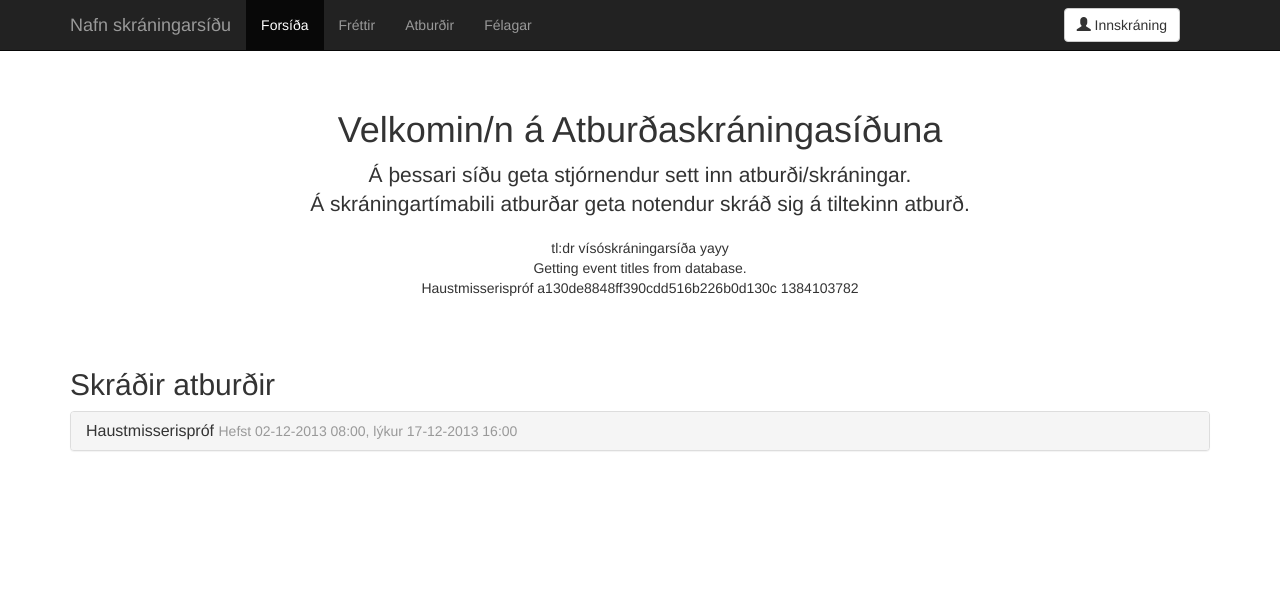
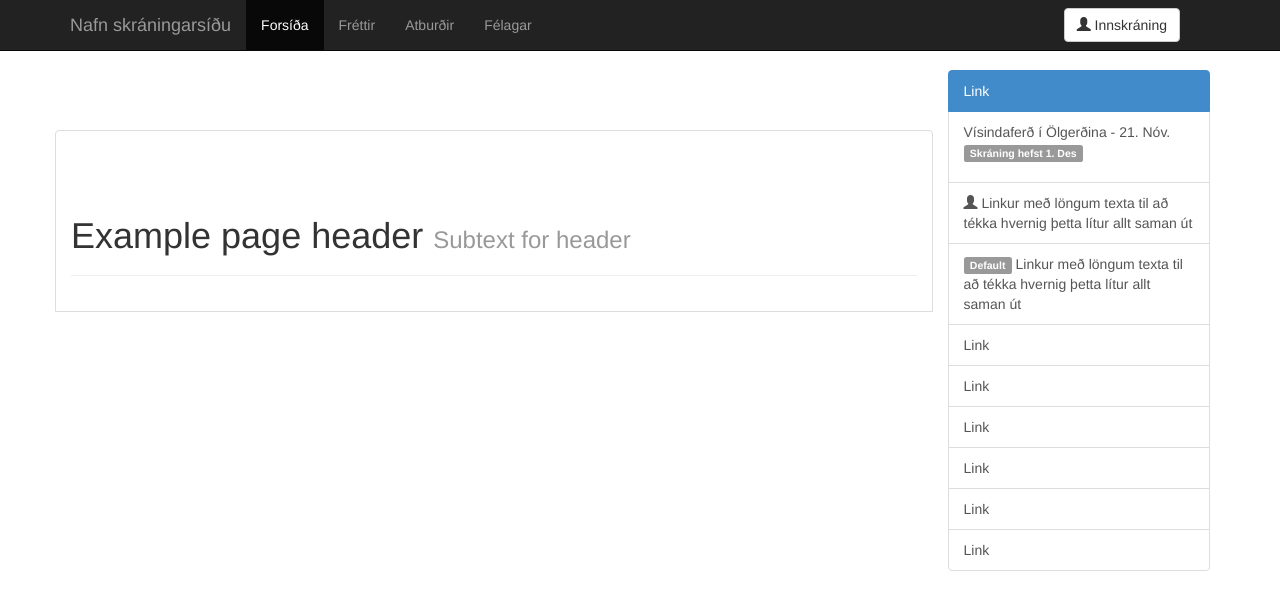
Before and after one commit to Loknar/atburdaskraning, a PHP site: page /vefforritun/ in a window 1280 px wide. Shown: the top 610 px of the page. Run offline with PHP 8.4, Linux system fonts and the light colour scheme; data comes from the database, SQL or seed files in the repository.

Commit message:
vinna í index
óklára', bara að commita for the luls

```diff
--- a/css/main.css
+++ b/css/main.css
@@ -5,3 +5,132 @@ body {
   padding: 40px 15px;
   text-align: center;
 }
+
+.bs-example {
+  position: relative;
+  padding: 45px 15px 15px;
+  margin: 0 -15px 15px;
+  background-color: #fafafa;
+  box-shadow: inset 0 3px 6px rgba(0,0,0,.05);
+  border-color: #e5e5e5 #eee #eee;
+  border-style: solid;
+  border-width: 1px 0;
+}
+
+.bs-example + .highlight {
+  margin: -15px -15px 15px;
+  border-radius: 0;
+  border-width: 0 0 1px;
+}
+
+/* Make the examples and snippets not full-width */
+@media (min-width: 768px) {
+  .bs-example {
+    margin-left: 0;
+    margin-right: 0;
+    background-color: #fff;
+    border-width: 1px;
+    border-color: #ddd;
+    border-radius: 4px 4px 0 0;
+    box-shadow: none;
+  }
+  .bs-example + .highlight {
+    margin-top: -16px;
+    margin-left: 0;
+    margin-right: 0;
+    border-width: 1px;
+    border-bottom-left-radius: 4px;
+    border-bottom-right-radius: 4px;
+  }
+}
+
+/* Undo width of container */
+.bs-example .container {
+  width: auto;
+}
+
+/* Tweak content of examples for optimum awesome */
+.bs-example > p:last-child,
+.bs-example > ul:last-child,
+.bs-example > ol:last-child,
+.bs-example > blockquote:last-child,
+.bs-example > .form-control:last-child,
+.bs-example > .table:last-child,
+.bs-example > .navbar:last-child,
+.bs-example > .jumbotron:last-child,
+.bs-example > .alert:last-child,
+.bs-example > .panel:last-child,
+.bs-example > .list-group:last-child,
+.bs-example > .well:last-child,
+.bs-example > .progress:last-child,
+.bs-example > .table-responsive:last-child > .table {
+  margin-bottom: 0;
+}
+.bs-example > p > .close {
+  float: none;
+}
+
+/* Typography */
+.bs-example-type .table .info {
+  color: #999;
+  vertical-align: middle;
+}
+.bs-example-type .table td {
+  padding: 15px 0;
+  border-color: #eee;
+}
+.bs-example-type .table tr:first-child td {
+  border-top: 0;
+}
+.bs-example-type h1,
+.bs-example-type h2,
+.bs-example-type h3,
+.bs-example-type h4,
+.bs-example-type h5,
+.bs-example-type h6 {
+  margin: 0;
+}
+
+/* Images */
+.bs-example > .img-circle,
+.bs-example > .img-rounded,
+.bs-example > .img-thumbnail {
+  margin: 5px;
+}
+
+/* Tables */
+.bs-example > .table-responsive > .table {
+  background-color: #fff;
+}
+
+/* Buttons */
+.bs-example > .btn,
+.bs-example > .btn-group {
+  margin-top: 5px;
+  margin-bottom: 5px;
+}
+.bs-example > .btn-toolbar + .btn-toolbar {
+  margin-top: 10px;
+}
+
+/* Forms */
+.bs-example-control-sizing select,
+.bs-example-control-sizing input[type="text"] + input[type="text"] {
+  margin-top: 10px;
+}
+.bs-example-form .input-group {
+  margin-bottom: 10px;
+}
+.bs-example > textarea.form-control {
+  resize: vertical;
+}
+
+/* List groups */
+.bs-example > .list-group {
+  max-width: 400px;
+}
+
+/* Navbars */
+.bs-example .navbar:last-child {
+  margin-bottom: 0;
+}
--- /dev/null
+++ b/css/offcanvas.css
@@ -0,0 +1,50 @@
+/*
+ * Style tweaks
+ * --------------------------------------------------
+ */
+html {
+  overflow-x: hidden; /* Prevent scroll on narrow devices */
+}
+body {
+  padding-top: 70px;
+}
+footer {
+  padding: 30px 0;
+}
+
+/*
+ * Off Canvas
+ * --------------------------------------------------
+ */
+@media screen and (max-width: 767px) {
+  .row-offcanvas {
+    position: relative;
+    -webkit-transition: all 0.25s ease-out;
+    -moz-transition: all 0.25s ease-out;
+    transition: all 0.25s ease-out;
+  }
+
+  .row-offcanvas-right
+  .sidebar-offcanvas {
+    right: -50%; /* 6 columns */
+  }
+
+  .row-offcanvas-left
+  .sidebar-offcanvas {
+    left: -50%; /* 6 columns */
+  }
+
+  .row-offcanvas-right.active {
+    right: 50%; /* 6 columns */
+  }
+
+  .row-offcanvas-left.active {
+    left: 50%; /* 6 columns */
+  }
+
+  .sidebar-offcanvas {
+    position: absolute;
+    top: 0;
+    width: 50%; /* 6 columns */
+  }
+}
--- a/index.php
+++ b/index.php
@@ -19,6 +19,7 @@ require_once "php/head.php";
 
     <!-- Custom styles -->
     <link href="css/main.css" rel="stylesheet">
+    <link href="css/offcanvas.css" rel="stylesheet">
   </head>
 
   <body>
@@ -30,47 +31,42 @@ require_once "parts/navbar.php";
 
     <div class="container">
 
-      <div class="starter-template">
-        <h1>Velkomin/n á Atburðaskráningasíðuna</h1>
-        <p class="lead">
-        Á þessari síðu geta stjórnendur sett inn atburði/skráningar.<br />
-        Á skráningartímabili atburðar geta notendur skráð sig á tiltekinn atburð.
-        </p>
-        <p>
-        tl:dr vísóskráningarsíða yayy <br />
-<?php
+      <div class="row row-offcanvas row-offcanvas-right">
+        <div class="col-xs-12 col-sm-9">
+          <p class="pull-right visible-xs">
+            <button type="button" class="btn btn-primary btn-xs" data-toggle="offcanvas">Toggle nav</button>
+          </p>
 
-if (USER_LOGGEDIN) {
-  echo "innskráður notandi\n";
-}
+          <div class="row">
+            <br/>
+            <br/>
+            <br/>
+            <div class="bs-example">
+                  <div class="page-header">
+                    <h1>Example page header <small>Subtext for header</small></h1>
+                  </div>
+                </div>
+          </div><!--/row-->
+        </div><!--/span-->
 
-if (isset($_GET['title']))
-{
-  $title = $_GET['title'];
-  $insert = $db->prepare("INSERT INTO events (title) VALUES(:title);");
-  $insert->execute(array('title' => $title));
+        <div class="col-xs-6 col-sm-3 sidebar-offcanvas" id="sidebar" role="navigation">
+          <div class="list-group">
+            <a href="#" class="list-group-item active">Link</a>
+            <a href="#" class="list-group-item">
+              <p>Vísindaferð í Ölgerðina - 21. Nóv.<br />
+              <span class="label label-default">Skráning hefst 1. Des</span></p>
+            </a>
+            <a href="#" class="list-group-item"><span class="glyphicon glyphicon-user"></span> Linkur með löngum texta til að tékka hvernig þetta lítur allt saman út</a>
+            <a href="#" class="list-group-item"><span class="label label-default">Default</span> Linkur með löngum texta til að tékka hvernig þetta lítur allt saman út</a>
+            <a href="#" class="list-group-item">Link</a>
+            <a href="#" class="list-group-item">Link</a>
+            <a href="#" class="list-group-item">Link</a>
+            <a href="#" class="list-group-item">Link</a>
+            <a href="#" class="list-group-item">Link</a>
+            <a href="#" class="list-group-item">Link</a>
+          </div>
+        </div><!--/span-->
 
-  echo "Bætti ".$title." við! <br />\n";
-}
-
-echo "Getting event titles from database.<br />\n";
-$result = $db->query("SELECT title FROM events;");
-foreach($result as $row_data)
-{
-  echo $row_data["title"]."\n";
-}
-
-$pass = "adminpowers";
-$encripted_pass = md5("$salt1$pass$salt2");
-echo $encripted_pass."\n";
-
-echo time();
-
-?>
-        </p>
-      </div>
-      <h2>Skráðir atburðir</h2>
-<?php require_once "parts/listed.events.php"; ?>
     </div><!-- /.container -->
 
 
@@ -79,5 +75,6 @@ echo time();
     <!-- Placed at the end of the document so the pages load faster -->
     <script src="assets/js/jquery.js"></script>
     <script src="dist/js/bootstrap.min.js"></script>
+    <script src="js/offcanvas.js"></script>
   </body>
 </html>
--- /dev/null
+++ b/js/offcanvas.js
@@ -0,0 +1,5 @@
+$(document).ready(function() {
+  $('[data-toggle=offcanvas]').click(function() {
+    $('.row-offcanvas').toggleClass('active');
+  });
+});
```
